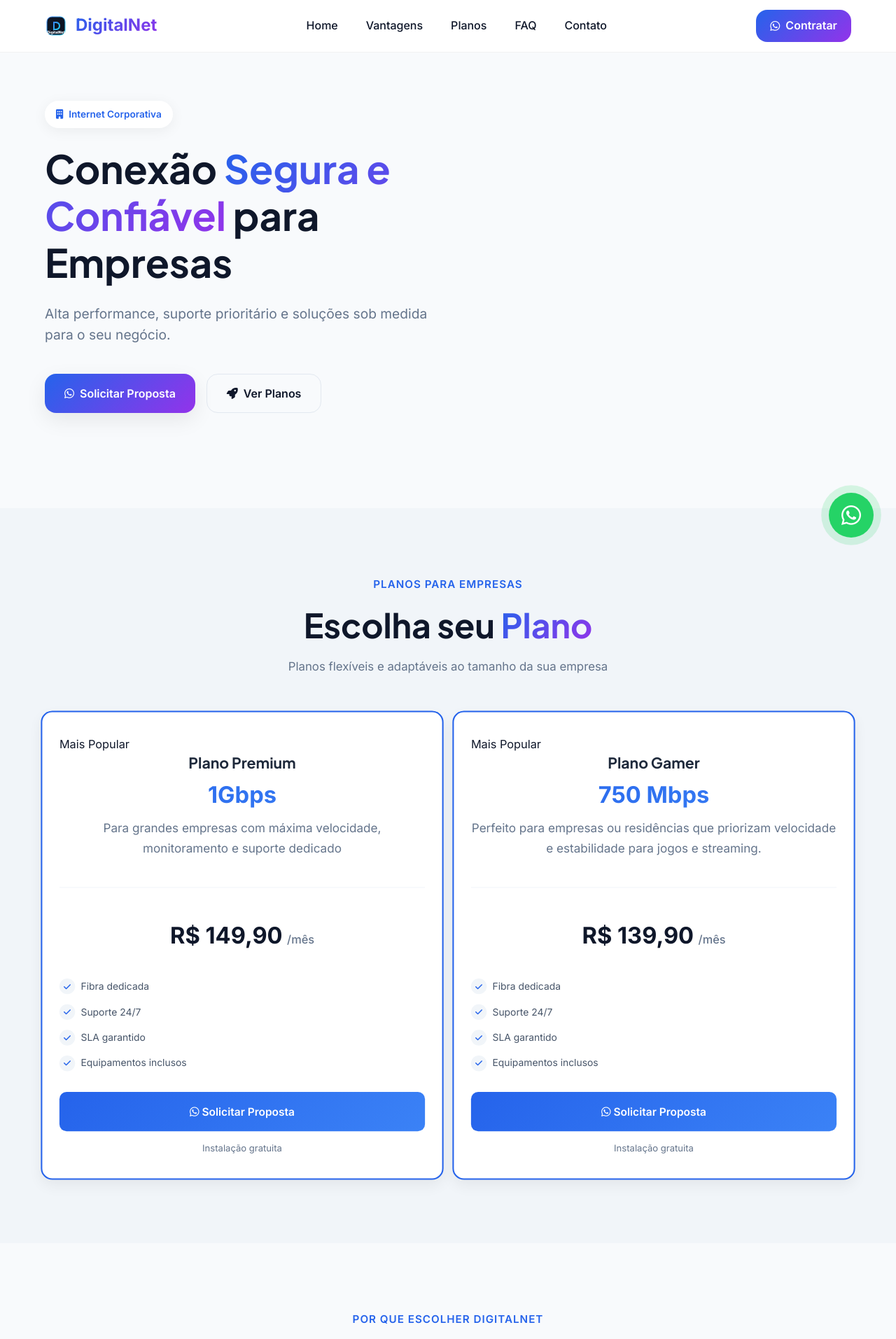
After one commit to l1an1209/digitalnet, a Django app: page /empresarial/ in a window 1280 px wide. The commit adds this page. Shown: the top 1913 px of the page at 70% size. Run offline with Django 5.2, Linux system fonts and the light colour scheme; data comes from the database, SQL or seed files in the repository; both versions use the stored data as it was after the commit.

Commit message:
Adiciona template de planos empresariais com destaque para o plano popular

```diff
--- a/meu_site/admin.py
+++ b/meu_site/admin.py
@@ -1,6 +1,9 @@
 from django.contrib import admin, messages
 from .models import PlanoInternet, BusinessLead
 
+from .models import PlanoEmpresarial
+
+admin.site.register(PlanoEmpresarial)
 
 def marcar_como_destaque(modeladmin, request, queryset):
     atualizados = queryset.update(destaque=True)
--- /dev/null
+++ b/meu_site/templates/core/empresarial.html
@@ -0,0 +1,552 @@
+{% load static %}
+
+<!DOCTYPE html>
+<html lang="pt-br">
+<head>
+  <meta charset="UTF-8" />
+  <meta name="viewport" content="width=device-width, initial-scale=1" />
+  <title>Empresarial - {{ site_name }}</title>
+  <meta name="description" content="Soluções de internet corporativa de alta performance, seguras e confiáveis para sua empresa." />
+  <meta name="theme-color" content="#2563eb" />
+
+  <!-- Font Awesome -->
+  <link rel="stylesheet" href="https://cdnjs.cloudflare.com/ajax/libs/font-awesome/6.4.0/css/all.min.css">
+
+  <!-- Google Fonts -->
+  <link rel="preconnect" href="https://fonts.googleapis.com" />
+  <link rel="preconnect" href="https://fonts.gstatic.com" crossorigin />
+  <link href="https://fonts.googleapis.com/css2?family=Inter:wght@300;400;500;600;700&family=Plus+Jakarta+Sans:wght@700;800&display=swap" rel="stylesheet" />
+
+  <link rel="icon" href="{% static 'core/favicon.svg' %}" type="image/svg+xml" />
+  <link rel="stylesheet" href="{% static 'core/style.css' %}" />
+  <style>
+/* Grid de planos mais responsivo e compacto */
+.pricing-grid {
+  display: grid;
+  grid-template-columns: repeat(auto-fit, minmax(250px, 1fr));
+  gap: 1.5rem;
+  margin-top: 2rem;
+}
+
+.plan-card {
+  background: #fff;
+  border-radius: 16px;
+  padding: 2rem 1.5rem;
+  box-shadow: 0 8px 20px rgba(0, 0, 0, 0.06);
+  transition: all 0.3s ease;
+  display: flex;
+  flex-direction: column;
+  height: 100%;
+}
+
+.plan-card:hover {
+  transform: translateY(-5px);
+  box-shadow: 0 12px 30px rgba(37, 99, 235, 0.12);
+}
+
+.plan-card.featured {
+  border: 2px solid #2563eb;
+  transform: scale(1.02);
+}
+
+.plan-card.featured:hover {
+  transform: scale(1.02) translateY(-5px);
+}
+
+.plan-header {
+  text-align: center;
+  margin-bottom: 1.5rem;
+  padding-bottom: 1rem;
+  border-bottom: 1px solid #f1f5f9;
+}
+
+.plan-name {
+  font-size: 1.3rem;
+  font-weight: 700;
+  color: #1e293b;
+  margin-bottom: 0.3rem;
+}
+
+.plan-speed {
+  font-size: 2rem;
+  font-weight: 700;
+  background: linear-gradient(135deg, #2563eb, #3b82f6);
+  -webkit-background-clip: text;
+  -webkit-text-fill-color: transparent;
+  margin: 0.3rem 0;
+}
+
+.plan-price {
+  display: flex;
+  justify-content: center;
+  align-items: baseline;
+  margin: 1rem 0;
+}
+
+.price-amount {
+  font-size: 2rem;
+  font-weight: 800;
+}
+
+.price-period {
+  color: #64748b;
+  margin-left: 0.4rem;
+  font-weight: 500;
+}
+
+.plan-features {
+  margin: 1rem 0;
+  flex-grow: 1;
+}
+
+.feature-item {
+  display: flex;
+  align-items: center;
+  margin-bottom: 0.8rem;
+  color: #475569;
+  font-size: 0.85rem;
+}
+
+.feature-icon {
+  background: #f1f5f9;
+  width: 22px;
+  height: 22px;
+  border-radius: 50%;
+  display: flex;
+  align-items: center;
+  justify-content: center;
+  margin-right: 0.5rem;
+  color: #2563eb;
+  font-size: 0.7rem;
+}
+
+.plan-cta {
+  margin-top: auto;
+}
+
+.cta-plan {
+  display: block;
+  width: 100%;
+  padding: 0.9rem;
+  text-align: center;
+  background: linear-gradient(135deg, #2563eb, #3b82f6);
+  color: white;
+  border-radius: 10px;
+  font-weight: 600;
+  transition: all 0.3s ease;
+  text-decoration: none;
+  font-size: 0.95rem;
+}
+
+.cta-plan:hover {
+  transform: translateY(-2px);
+  box-shadow: 0 5px 12px rgba(37, 99, 235, 0.3);
+}
+
+.plan-tag {
+  display: block;
+  margin-top: 0.8rem;
+  font-size: 0.8rem;
+  color: #64748b;
+  text-align: center;
+}
+
+@media (max-width: 768px) {
+  .pricing-grid {
+    grid-template-columns: 1fr;
+    max-width: 350px;
+    margin-left: auto;
+    margin-right: auto;
+  }
+  .plan-card.featured {
+    transform: scale(1);
+  }
+}
+</style>
+<style>
+/* Grid de planos mais responsivo e compacto */
+.pricing-grid {
+  display: grid;
+  grid-template-columns: repeat(auto-fit, minmax(250px, 1fr));
+  gap: 1.5rem;
+  margin-top: 2rem;
+}
+
+.plan-card {
+  background: #fff;
+  border-radius: 16px;
+  padding: 2rem 1.5rem;
+  box-shadow: 0 8px 20px rgba(0, 0, 0, 0.06);
+  transition: all 0.3s ease;
+  display: flex;
+  flex-direction: column;
+  height: 100%;
+}
+
+.plan-card:hover {
+  transform: translateY(-5px);
+  box-shadow: 0 12px 30px rgba(37, 99, 235, 0.12);
+}
+
+.plan-card.featured {
+  border: 2px solid #2563eb;
+  transform: scale(1.02);
+}
+
+.plan-card.featured:hover {
+  transform: scale(1.02) translateY(-5px);
+}
+
+.plan-header {
+  text-align: center;
+  margin-bottom: 1.5rem;
+  padding-bottom: 1rem;
+  border-bottom: 1px solid #f1f5f9;
+}
+
+.plan-name {
+  font-size: 1.3rem;
+  font-weight: 700;
+  color: #1e293b;
+  margin-bottom: 0.3rem;
+}
+
+.plan-speed {
+  font-size: 2rem;
+  font-weight: 700;
+  background: linear-gradient(135deg, #2563eb, #3b82f6);
+  -webkit-background-clip: text;
+  -webkit-text-fill-color: transparent;
+  margin: 0.3rem 0;
+}
+
+.plan-price {
+  display: flex;
+  justify-content: center;
+  align-items: baseline;
+  margin: 1rem 0;
+}
+
+.price-amount {
+  font-size: 2rem;
+  font-weight: 800;
+}
+
+.price-period {
+  color: #64748b;
+  margin-left: 0.4rem;
+  font-weight: 500;
+}
+
+.plan-features {
+  margin: 1rem 0;
+  flex-grow: 1;
+}
+
+.feature-item {
+  display: flex;
+  align-items: center;
+  margin-bottom: 0.8rem;
+  color: #475569;
+  font-size: 0.85rem;
+}
+
+.feature-icon {
+  background: #f1f5f9;
+  width: 22px;
+  height: 22px;
+  border-radius: 50%;
+  display: flex;
+  align-items: center;
+  justify-content: center;
+  margin-right: 0.5rem;
+  color: #2563eb;
+  font-size: 0.7rem;
+}
+
+.plan-cta {
+  margin-top: auto;
+}
+
+.cta-plan {
+  display: block;
+  width: 100%;
+  padding: 0.9rem;
+  text-align: center;
+  background: linear-gradient(135deg, #2563eb, #3b82f6);
+  color: white;
+  border-radius: 10px;
+  font-weight: 600;
+  transition: all 0.3s ease;
+  text-decoration: none;
+  font-size: 0.95rem;
+}
+
+.cta-plan:hover {
+  transform: translateY(-2px);
+  box-shadow: 0 5px 12px rgba(37, 99, 235, 0.3);
+}
+
+.plan-tag {
+  display: block;
+  margin-top: 0.8rem;
+  font-size: 0.8rem;
+  color: #64748b;
+  text-align: center;
+}
+
+@media (max-width: 768px) {
+  .pricing-grid {
+    grid-template-columns: 1fr;
+    max-width: 350px;
+    margin-left: auto;
+    margin-right: auto;
+  }
+  .plan-card.featured {
+    transform: scale(1);
+  }
+}
+</style>
+
+</head>
+<body data-wa="69993735169">
+
+  <!-- HEADER -->
+  <header class="site-header" id="topo">
+    <div class="container header-inner">
+      <a class="brand" href="{% url 'home' %}" aria-label="{{ site_name }}">
+        <img src="{% static 'core/logo.svg' %}" class="brand-logo" width="32" height="32" alt="{{ site_name }}" />
+        <span class="brand-name">{{ site_name }}</span>
+      </a>
+      <nav class="main-nav" aria-label="Navegação principal">
+        <button class="nav-toggle" aria-expanded="false" aria-controls="menu">
+          <span class="hamburger"></span>
+        </button>
+        <ul id="menu" class="nav-list">
+          <li><a href="{% url 'home' %}" class="nav-link">Home</a></li>
+          <li><a href="#vantagens" class="nav-link">Vantagens</a></li>
+          <li><a href="#planos" class="nav-link">Planos</a></li>
+          <li><a href="#faq" class="nav-link">FAQ</a></li>
+          <li><a href="#contato" class="nav-link">Contato</a></li>
+        </ul>
+      </nav>
+      <a class="cta cta-header" href="https://wa.me/5569993735169?text={{ 'Quero contratar internet empresarial'|urlencode }}" target="_blank" rel="noopener">
+        <i class="fab fa-whatsapp"></i>
+        <span>Contratar</span>
+      </a>
+    </div>
+  </header>
+
+  <!-- HERO SECTION -->
+  <section class="hero" id="hero">
+    <div class="container hero-inner">
+      <div class="hero-content">
+        <div class="hero-badge"><i class="fas fa-building"></i> Internet Corporativa</div>
+        <h1 class="hero-title">Conexão <span class="text-gradient">Segura e Confiável</span> para Empresas</h1>
+        <p class="hero-subtitle">Alta performance, suporte prioritário e soluções sob medida para o seu negócio.</p>
+        <div class="hero-ctas">
+          <a class="cta primary" href="https://wa.me/5569993735169?text={{ 'Olá! Quero contratar internet empresarial.'|urlencode }}" target="_blank" rel="noopener">
+            <i class="fab fa-whatsapp"></i>
+            <span>Solicitar Proposta</span>
+          </a>
+          <a class="cta secondary" href="#planos">
+            <i class="fas fa-rocket"></i>
+            <span>Ver Planos</span>
+          </a>
+        </div>
+      </div>
+      <div class="hero-visual">
+        <div class="visual-container">
+
+        </div>
+      </div>
+    </div>
+  </section>
+
+
+
+  <!-- PLANOS SECTION -->
+  <section id="planos" class="section alt">
+    <div class="container">
+      <div class="section-header center">
+        <span class="section-subtitle">Planos para Empresas</span>
+        <h2 class="section-title">Escolha seu <span class="text-gradient">Plano</span></h2>
+        <p>Planos flexíveis e adaptáveis ao tamanho da sua empresa</p>
+      </div>
+      <div class="pricing-grid">
+        {% for plano in planos_empresariais %}
+        <div class="plan-card {% if plano.destaque %}featured{% endif %}">
+          {% if plano.destaque %}<div class="plan-badge">Mais Popular</div>{% endif %}
+
+          <div class="plan-header">
+            <h3 class="plan-name">{{ plano.nome }}</h3>
+            <div class="plan-speed">{{ plano.velocidade }}</div>
+            <p class="plan-description">{{ plano.descricao }}</p>
+          </div>
+
+          <div class="plan-price">
+            <span class="price-amount">R$ {{ plano.preco }}</span>
+            <span class="price-period">/mês</span>
+          </div>
+
+          <div class="plan-features">
+            <div class="feature-item">
+              <div class="feature-icon"><i class="fas fa-check"></i></div>
+              <span>Fibra dedicada</span>
+            </div>
+            <div class="feature-item">
+              <div class="feature-icon"><i class="fas fa-check"></i></div>
+              <span>Suporte 24/7</span>
+            </div>
+            <div class="feature-item">
+              <div class="feature-icon"><i class="fas fa-check"></i></div>
+              <span>SLA garantido</span>
+            </div>
+            <div class="feature-item">
+              <div class="feature-icon"><i class="fas fa-check"></i></div>
+              <span>Equipamentos inclusos</span>
+            </div>
+            {% if plano.caracteristicas_adicionais %}
+            <div class="feature-item">
+              <div class="feature-icon"><i class="fas fa-check"></i></div>
+              <span>{{ plano.caracteristicas_adicionais }}</span>
+            </div>
+            {% endif %}
+          </div>
+
+          <div class="plan-cta">
+            <a href="https://wa.me/5569993735169?text={{ plano.whatsapp_text|urlencode }}" class="cta-plan" target="_blank" rel="noopener">
+              <i class="fab fa-whatsapp"></i> Solicitar Proposta
+            </a>
+            <span class="plan-tag">Instalação gratuita</span>
+          </div>
+        </div>
+        {% empty %}
+        <p>Nenhum plano empresarial cadastrado.</p>
+        {% endfor %}
+      </div>
+    </div>
+  </section>
+
+   <!-- VANTAGENS SECTION -->
+  <section id="vantagens" class="section">
+    <div class="container">
+      <div class="section-header center">
+        <span class="section-subtitle">Por que escolher {{ site_name }}</span>
+        <h2 class="section-title">Vantagens <span class="text-gradient">Empresariais</span></h2>
+      </div>
+      <div class="vantagens-grid">
+        <div class="vantagem-card">
+          <div class="vantagem-icon"><i class="fas fa-tachometer-alt"></i></div>
+          <h3>Fibra Dedicada</h3>
+          <p>Conexão estável e velocidade garantida, sem interferência externa.</p>
+        </div>
+        <div class="vantagem-card">
+          <div class="vantagem-icon"><i class="fas fa-shield-alt"></i></div>
+          <h3>Segurança Avançada</h3>
+          <p>Proteção corporativa, firewall e monitoramento contínuo.</p>
+        </div>
+        <div class="vantagem-card">
+          <div class="vantagem-icon"><i class="fas fa-headset"></i></div>
+          <h3>Suporte Prioritário</h3>
+          <p>Atendimento 24/7 com equipe especializada para empresas.</p>
+        </div>
+        <div class="vantagem-card">
+          <div class="vantagem-icon"><i class="fas fa-cogs"></i></div>
+          <h3>Equipamentos Gerenciados</h3>
+          <p>Fornecemos e monitoramos roteadores e switches corporativos.</p>
+        </div>
+      </div>
+    </div>
+  </section>
+
+  <!-- FAQ SECTION -->
+  <section id="faq" class="section">
+    <div class="container">
+      <div class="section-header center">
+        <span class="section-subtitle">Dúvidas Frequentes</span>
+        <h2 class="section-title">Perguntas <span class="text-gradient">Empresariais</span></h2>
+      </div>
+      <div class="faq-grid">
+        <div class="faq-item">
+          <button class="faq-question"><span>Qual o prazo de instalação?</span> <i class="fas fa-chevron-down"></i></button>
+          <div class="faq-answer"><p>O prazo médio é de 1 a 5 dias úteis, dependendo da infraestrutura local e do plano escolhido.</p></div>
+        </div>
+        <div class="faq-item">
+          <button class="faq-question"><span>Existe contrato mínimo?</span> <i class="fas fa-chevron-down"></i></button>
+          <div class="faq-answer"><p>Sim, geralmente 12 meses, mas oferecemos flexibilidade para empresas maiores.</p></div>
+        </div>
+        <div class="faq-item">
+          <button class="faq-question"><span>Como funciona o suporte técnico?</span> <i class="fas fa-chevron-down"></i></button>
+          <div class="faq-answer"><p>Suporte corporativo 24/7, com equipe dedicada para atendimento prioritário.</p></div>
+        </div>
+        <div class="faq-item">
+          <button class="faq-question"><span>É possível customizar o plano?</span> <i class="fas fa-chevron-down"></i></button>
+          <div class="faq-answer"><p>Sim, nossos planos podem ser adaptados de acordo com a necessidade da sua empresa.</p></div>
+        </div>
+      </div>
+    </div>
+  </section>
+
+  <!-- CONTATO SECTION -->
+  <section id="contato" class="section alt">
+    <div class="container">
+      <div class="section-header center">
+        <span class="section-subtitle">Fale conosco</span>
+        <h2 class="section-title">Solicite <span class="text-gradient">Proposta</span></h2>
+      </div>
+      <div class="contact-grid">
+        <div class="contact-info">
+          <div class="contact-card">
+            <div class="contact-icon"><i class="fab fa-whatsapp"></i></div>
+            <h3>WhatsApp</h3>
+            <p>Atendimento rápido e direto</p>
+            <a href="https://wa.me/5569993735169?text={{ 'Olá! Quero contratar internet empresarial.'|urlencode }}" class="contact-link">69 99373-5169</a>
+          </div>
+          <div class="contact-card">
+            <div class="contact-icon"><i class="fas fa-envelope"></i></div>
+            <h3>Email</h3>
+            <p>Respondemos em até 24h</p>
+            <a href="mailto:digitalnet@gmail.com" class="contact-link">digitalnet396@gmail.com</a>
+          </div>
+          <div class="contact-card">
+            <div class="contact-icon"><i class="fas fa-map-marker-alt"></i></div>
+            <h3>Endereço</h3>
+            <span class="contact-address">Rua Matogrossense, N: 247, Bairro Urupá</span>
+          </div>
+        </div>
+      </div>
+    </div>
+  </section>
+
+  <!-- FOOTER -->
+  <footer class="site-footer">
+    <div class="container footer-container">
+      <div class="footer-content">
+        <div class="footer-brand">
+          <a class="brand" href="{% url 'home' %}" aria-label="{{ site_name }}">
+            <img src="{% static 'core/logo.svg' %}" class="brand-logo" width="32" height="32" alt="{{ site_name }}" />
+            <span class="brand-name">{{ site_name }}</span>
+          </a>
+          <p>Conectando empresas com internet de alta performance.</p>
+        </div>
+      </div>
+      <div class="footer-bottom">
+        <p>© 2025 {{ site_name }}. Todos os direitos reservados.</p>
+        <div class="footer-social">
+          <a href="#"><i class="fab fa-facebook-f"></i></a>
+          <a href="#"><i class="fab fa-instagram"></i></a>
+          <a href="https://wa.me/5569993735169"><i class="fab fa-whatsapp"></i></a>
+        </div>
+      </div>
+    </div>
+  </footer>
+
+  <!-- Floating WhatsApp -->
+  <a href="https://wa.me/5569993735169" class="floating-whatsapp" target="_blank" rel="noopener">
+    <i class="fab fa-whatsapp"></i>
+  </a>
+
+  <script src="{% static 'core/scripts.js' %}"></script>
+</body>
+</html>
--- a/meu_site/templates/core/home.html
+++ b/meu_site/templates/core/home.html
@@ -363,8 +363,8 @@
       <div class="footer-bottom">
         <p>© 2025 {{ site_name }}. Todos os direitos reservados.</p>
         <div class="footer-social">
-          <a href="#"><i class="fab fa-facebook-f"></i></a>
-          <a href="#"><i class="fab fa-instagram"></i></a>
+          <a href="https://www.facebook.com/profile.php?id=61579717992821"><i class="fab fa-facebook-f"></i></a>
+          <a href="https://www.instagram.com/"><i class="fab fa-instagram"></i></a>
           <a href="https://wa.me/5569993735169"><i class="fab fa-whatsapp"></i></a>
         </div>
       </div>
--- a/meu_site/views.py
+++ b/meu_site/views.py
@@ -1,10 +1,12 @@
 
 from django.shortcuts import render
 from django.conf import settings
-from .models import PlanoInternet, BusinessLead
+from .models import PlanoInternet
 from django.views.decorators.http import require_http_methods
-from django.http import HttpResponseRedirect
-from django.urls import reverse
+
+from .models import PlanoEmpresarial
+
+
 
 def home(request):
     planos = PlanoInternet.objects.all().order_by('-destaque')
@@ -51,28 +53,12 @@ def home(request):
     return render(request, 'core/home.html', context)
 
 
-@require_http_methods(["GET", "POST"])
+# meu_site/views.py
+
 def empresarial(request):
-    if request.method == 'POST':
-        company_name = request.POST.get('company_name', '').strip()
-        cnpj = request.POST.get('cnpj', '').strip()
-        contact_name = request.POST.get('contact_name', '').strip()
-        email = request.POST.get('email', '').strip()
-        phone = request.POST.get('phone', '').strip()
-        message = request.POST.get('message', '').strip()
-        if company_name and cnpj and contact_name and phone:
-            BusinessLead.objects.create(
-                company_name=company_name,
-                cnpj=cnpj,
-                contact_name=contact_name,
-                email=email or 'sem-email@local',
-                phone=phone,
-                message=message,
-            )
-            return HttpResponseRedirect(reverse('empresarial') + '?ok=1')
-
+    planos_empresariais = PlanoEmpresarial.objects.all()
     context = {
-        'site_name': getattr(settings, 'SITE_NAME', 'Meu Provedor'),
-        'whatsapp_number': getattr(settings, 'WHATSAPP_NUMBER', '5599999999999'),
+        'site_name': 'DigitalNet',
+        'planos_empresariais': planos_empresariais,
     }
     return render(request, 'core/empresarial.html', context)
```
Also changed, not shown: meu_site/models.py (+13 -0 lines), db.sqlite3, meu_site/migrations/0003_planoempresarial.py (added).
